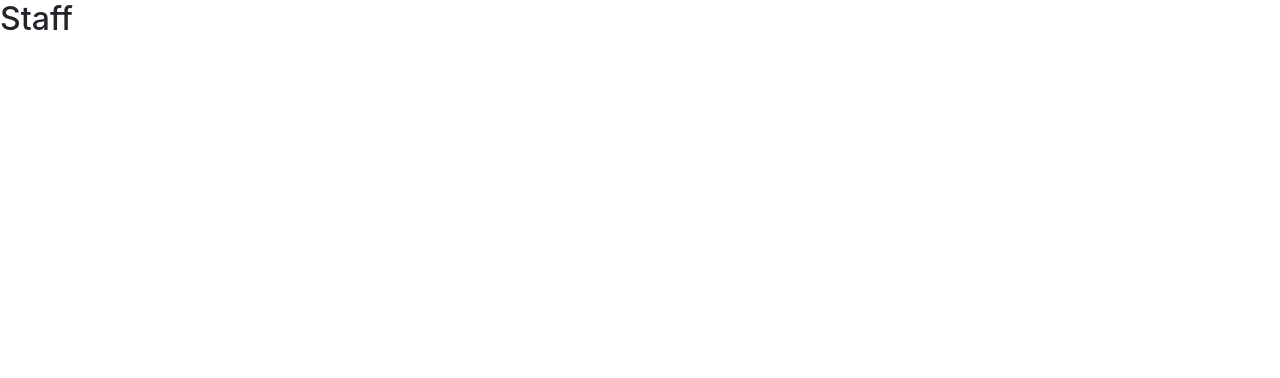
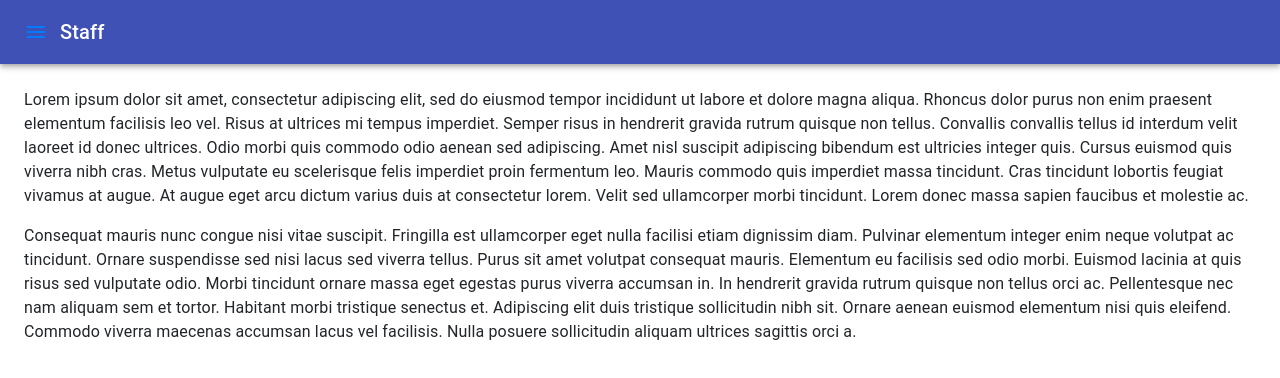
Before and after one commit to firzad/WaitLess, a React (Create React App) app in the folder client/: page /staff in a window 1280 px wide. Shown: the top 378 px of the page. Built offline with nearby package versions, Linux system fonts and the light colour scheme.

Commit message:
initial layour for all screens

```diff
--- a/client/src/components/Admin/Admin.tsx
+++ b/client/src/components/Admin/Admin.tsx
@@ -1,8 +1,52 @@
 import * as React from "react";
+import MenuIcon from '@material-ui/icons/Menu';
+
+import { Link } from "react-router-dom";
+import { userStyles } from "../../styles/userStyles";
+import { AppBar, Toolbar, IconButton, Typography } from "@material-ui/core";
 
 export function Admin() {
-
+    const styleClasses: any = userStyles();
     return (
-        <h2>Admin</h2>
+        <div className={styleClasses.root}>
+            <AppBar position="static" className={styleClasses.appBar}>
+                <Toolbar>
+                    <Link to="/home">
+                        <IconButton edge="start" className={styleClasses.menuButton} color="inherit" aria-label="menu">
+                            <MenuIcon />
+                        </IconButton>
+                    </Link>
+                    <Typography variant="h6" className={styleClasses.title}>
+                        Admin
+                </Typography>
+                    {/* <Button color="inherit">Login</Button> */}
+                </Toolbar>
+            </AppBar>
+            <main className={styleClasses.content}>
+                <Typography paragraph>
+                    Lorem ipsum dolor sit amet, consectetur adipiscing elit, sed do eiusmod tempor incididunt
+                    ut labore et dolore magna aliqua. Rhoncus dolor purus non enim praesent elementum
+                    facilisis leo vel. Risus at ultrices mi tempus imperdiet. Semper risus in hendrerit
+                    gravida rutrum quisque non tellus. Convallis convallis tellus id interdum velit laoreet id
+                    donec ultrices. Odio morbi quis commodo odio aenean sed adipiscing. Amet nisl suscipit
+                    adipiscing bibendum est ultricies integer quis. Cursus euismod quis viverra nibh cras.
+                    Metus vulputate eu scelerisque felis imperdiet proin fermentum leo. Mauris commodo quis
+                    imperdiet massa tincidunt. Cras tincidunt lobortis feugiat vivamus at augue. At augue eget
+                    arcu dictum varius duis at consectetur lorem. Velit sed ullamcorper morbi tincidunt. Lorem
+                    donec massa sapien faucibus et molestie ac.
+                </Typography>
+                <Typography paragraph>
+                    Consequat mauris nunc congue nisi vitae suscipit. Fringilla est ullamcorper eget nulla
+                    facilisi etiam dignissim diam. Pulvinar elementum integer enim neque volutpat ac
+                    tincidunt. Ornare suspendisse sed nisi lacus sed viverra tellus. Purus sit amet volutpat
+                    consequat mauris. Elementum eu facilisis sed odio morbi. Euismod lacinia at quis risus sed
+                    vulputate odio. Morbi tincidunt ornare massa eget egestas purus viverra accumsan in. In
+                    hendrerit gravida rutrum quisque non tellus orci ac. Pellentesque nec nam aliquam sem et
+                    tortor. Habitant morbi tristique senectus et. Adipiscing elit duis tristique sollicitudin
+                    nibh sit. Ornare aenean euismod elementum nisi quis eleifend. Commodo viverra maecenas
+                    accumsan lacus vel facilisis. Nulla posuere sollicitudin aliquam ultrices sagittis orci a.
+                </Typography>
+            </main>
+        </div>
     );
 }
--- a/client/src/components/Customer/Customer.tsx
+++ b/client/src/components/Customer/Customer.tsx
@@ -2,6 +2,7 @@ import * as React from "react";
 
 import MenuIcon from '@material-ui/icons/Menu';
 
+import { Link } from "react-router-dom";
 import { userStyles } from "src/styles/userStyles";
 import { AppBar, Toolbar, IconButton, Typography } from "@material-ui/core";
 
@@ -11,15 +12,42 @@ export function Customer() {
         <div className={styleClasses.root}>
             <AppBar position="static" className={styleClasses.appBar}>
                 <Toolbar>
+                    <Link to="/home">
                         <IconButton edge="start" className={styleClasses.menuButton} color="inherit" aria-label="menu">
                             <MenuIcon />
                         </IconButton>
+                    </Link>
                     <Typography variant="h6" className={styleClasses.title}>
                         Menu
                 </Typography>
                     {/* <Button color="inherit">Login</Button> */}
                 </Toolbar>
             </AppBar>
+            <main className={styleClasses.content}>
+                <Typography paragraph>
+                    Lorem ipsum dolor sit amet, consectetur adipiscing elit, sed do eiusmod tempor incididunt
+                    ut labore et dolore magna aliqua. Rhoncus dolor purus non enim praesent elementum
+                    facilisis leo vel. Risus at ultrices mi tempus imperdiet. Semper risus in hendrerit
+                    gravida rutrum quisque non tellus. Convallis convallis tellus id interdum velit laoreet id
+                    donec ultrices. Odio morbi quis commodo odio aenean sed adipiscing. Amet nisl suscipit
+                    adipiscing bibendum est ultricies integer quis. Cursus euismod quis viverra nibh cras.
+                    Metus vulputate eu scelerisque felis imperdiet proin fermentum leo. Mauris commodo quis
+                    imperdiet massa tincidunt. Cras tincidunt lobortis feugiat vivamus at augue. At augue eget
+                    arcu dictum varius duis at consectetur lorem. Velit sed ullamcorper morbi tincidunt. Lorem
+                    donec massa sapien faucibus et molestie ac.
+                </Typography>
+                <Typography paragraph>
+                    Consequat mauris nunc congue nisi vitae suscipit. Fringilla est ullamcorper eget nulla
+                    facilisi etiam dignissim diam. Pulvinar elementum integer enim neque volutpat ac
+                    tincidunt. Ornare suspendisse sed nisi lacus sed viverra tellus. Purus sit amet volutpat
+                    consequat mauris. Elementum eu facilisis sed odio morbi. Euismod lacinia at quis risus sed
+                    vulputate odio. Morbi tincidunt ornare massa eget egestas purus viverra accumsan in. In
+                    hendrerit gravida rutrum quisque non tellus orci ac. Pellentesque nec nam aliquam sem et
+                    tortor. Habitant morbi tristique senectus et. Adipiscing elit duis tristique sollicitudin
+                    nibh sit. Ornare aenean euismod elementum nisi quis eleifend. Commodo viverra maecenas
+                    accumsan lacus vel facilisis. Nulla posuere sollicitudin aliquam ultrices sagittis orci a.
+                </Typography>
+            </main>
         </div>
     );
 }
--- a/client/src/components/LandingPage/LandingPage.tsx
+++ b/client/src/components/LandingPage/LandingPage.tsx
@@ -14,9 +14,11 @@ export function LandingPage() {
         <div className={styleClasses.root}>
             <AppBar position="static" className={styleClasses.appBar}>
                 <Toolbar>
-                    <IconButton edge="start" className={styleClasses.menuButton} color="inherit" aria-label="menu">
-                        <MenuIcon />
-                    </IconButton>
+                    <Link to="/home">
+                        <IconButton edge="start" className={styleClasses.menuButton} color="inherit" aria-label="menu">
+                            <MenuIcon />
+                        </IconButton>
+                    </Link>
                     <Typography variant="h6" className={styleClasses.title}>
                         WAITLESS
                 </Typography>
--- a/client/src/components/Staff/Staff.tsx
+++ b/client/src/components/Staff/Staff.tsx
@@ -1,8 +1,52 @@
 import * as React from "react";
+import MenuIcon from '@material-ui/icons/Menu';
+
+import { Link } from "react-router-dom";
+import { userStyles } from "../../styles/userStyles";
+import { AppBar, Toolbar, IconButton, Typography } from "@material-ui/core";
 
 export function Staff() {
-
+    const styleClasses: any = userStyles();
     return (
-        <h2>Staff</h2>
+        <div className={styleClasses.root}>
+            <AppBar position="static" className={styleClasses.appBar}>
+                <Toolbar>
+                    <Link to="/home">
+                        <IconButton edge="start" className={styleClasses.menuButton} color="inherit" aria-label="menu">
+                            <MenuIcon />
+                        </IconButton>
+                    </Link>
+                    <Typography variant="h6" className={styleClasses.title}>
+                        Staff
+                </Typography>
+                    {/* <Button color="inherit">Login</Button> */}
+                </Toolbar>
+            </AppBar>
+            <main className={styleClasses.content}>
+                <Typography paragraph>
+                    Lorem ipsum dolor sit amet, consectetur adipiscing elit, sed do eiusmod tempor incididunt
+                    ut labore et dolore magna aliqua. Rhoncus dolor purus non enim praesent elementum
+                    facilisis leo vel. Risus at ultrices mi tempus imperdiet. Semper risus in hendrerit
+                    gravida rutrum quisque non tellus. Convallis convallis tellus id interdum velit laoreet id
+                    donec ultrices. Odio morbi quis commodo odio aenean sed adipiscing. Amet nisl suscipit
+                    adipiscing bibendum est ultricies integer quis. Cursus euismod quis viverra nibh cras.
+                    Metus vulputate eu scelerisque felis imperdiet proin fermentum leo. Mauris commodo quis
+                    imperdiet massa tincidunt. Cras tincidunt lobortis feugiat vivamus at augue. At augue eget
+                    arcu dictum varius duis at consectetur lorem. Velit sed ullamcorper morbi tincidunt. Lorem
+                    donec massa sapien faucibus et molestie ac.
+                </Typography>
+                <Typography paragraph>
+                    Consequat mauris nunc congue nisi vitae suscipit. Fringilla est ullamcorper eget nulla
+                    facilisi etiam dignissim diam. Pulvinar elementum integer enim neque volutpat ac
+                    tincidunt. Ornare suspendisse sed nisi lacus sed viverra tellus. Purus sit amet volutpat
+                    consequat mauris. Elementum eu facilisis sed odio morbi. Euismod lacinia at quis risus sed
+                    vulputate odio. Morbi tincidunt ornare massa eget egestas purus viverra accumsan in. In
+                    hendrerit gravida rutrum quisque non tellus orci ac. Pellentesque nec nam aliquam sem et
+                    tortor. Habitant morbi tristique senectus et. Adipiscing elit duis tristique sollicitudin
+                    nibh sit. Ornare aenean euismod elementum nisi quis eleifend. Commodo viverra maecenas
+                    accumsan lacus vel facilisis. Nulla posuere sollicitudin aliquam ultrices sagittis orci a.
+                </Typography>
+            </main>
+        </div>
     );
 }
--- a/client/src/styles/userStyles.ts
+++ b/client/src/styles/userStyles.ts
@@ -6,7 +6,7 @@ export const userStyles = makeStyles((theme: Theme) =>
             flexGrow: 1,
         },
         appBar: {
-            backgroundColor : '#343A40'
+            backgroundColor: '#343A40'
         },
         menuButton: {
             marginRight: theme.spacing(2),
@@ -20,6 +20,10 @@ export const userStyles = makeStyles((theme: Theme) =>
         },
         gridContainer: {
             paddingTop: '3%',
-        }
+        },
+        content: {
+            flexGrow: 1,
+            padding: theme.spacing(3),
+        },
     })
 );
```
Lines whose indentation alone changed are shown as unchanged.
